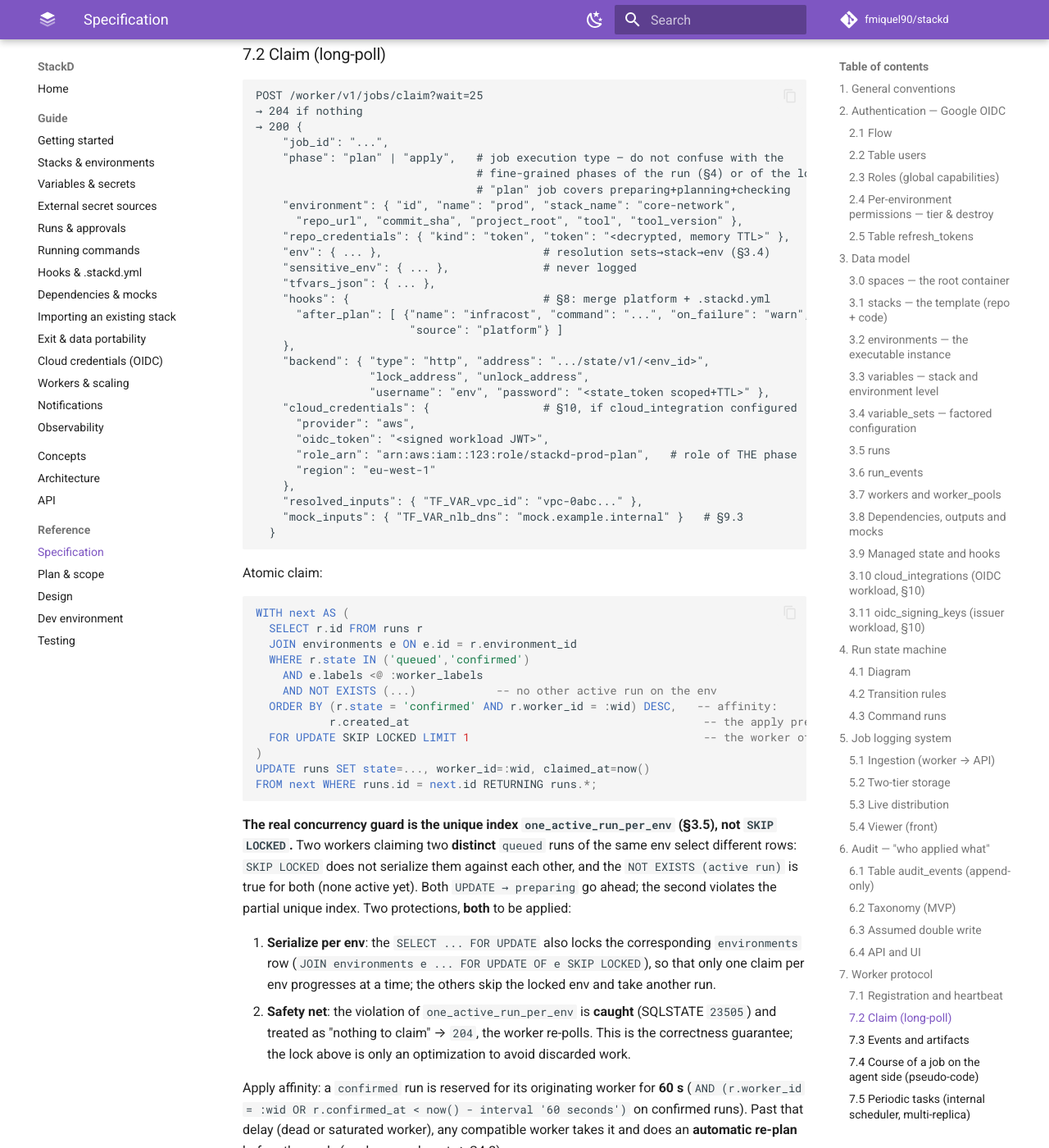
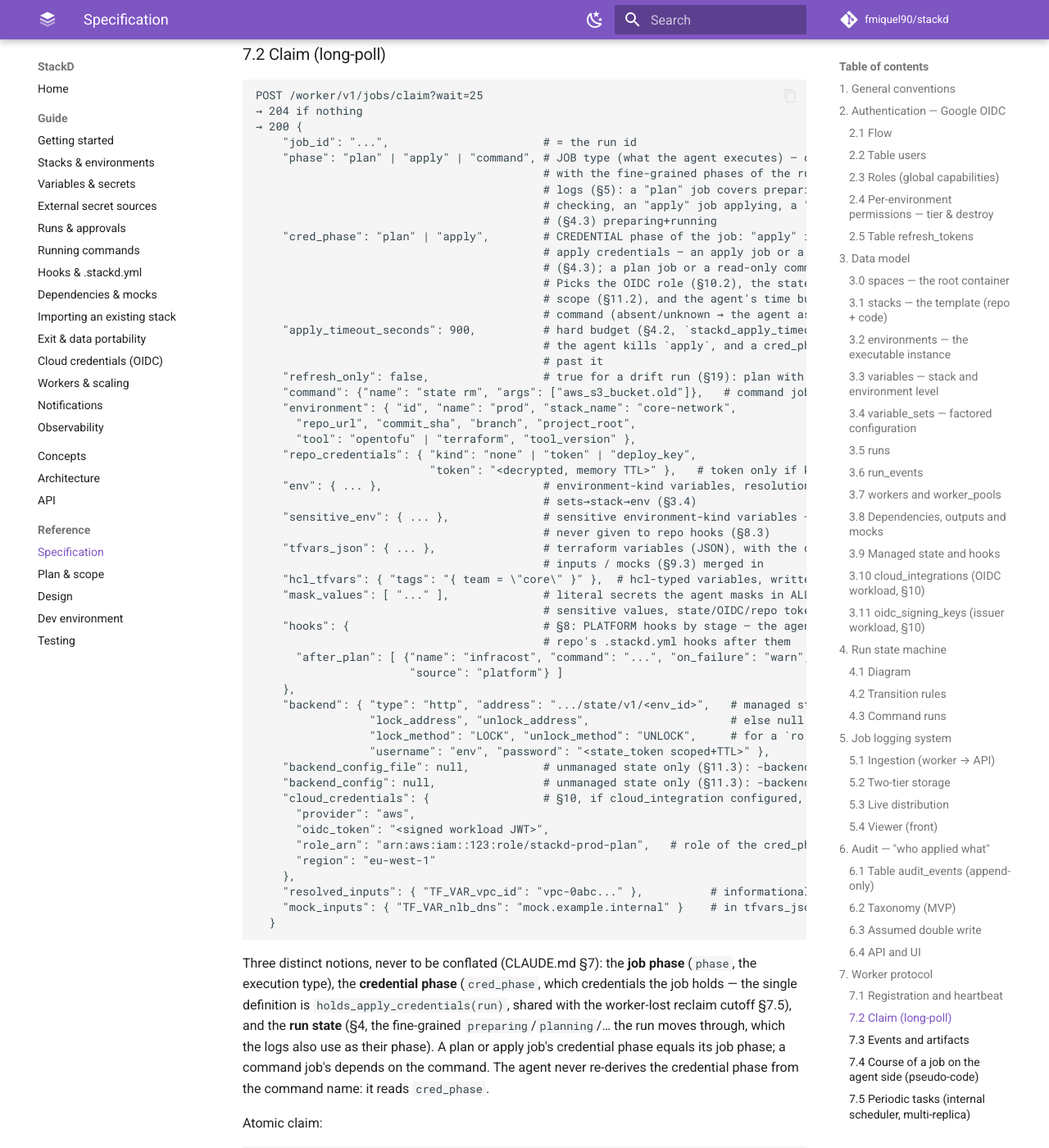
Before and after one commit to fmiquel90/stackd, an MkDocs documentation site: the page built from docs/SPECS.md, in a window 1280 px wide and 1400 px high, scrolled down 16049 px. Shown: the whole window at 82% size. Built offline with MkDocs 1.6.1 and Material for MkDocs 9.7.7, drawn with Linux system fonts in a browser that asks for light colours; comment, search, counter and statistics services are not loaded; some of the changed text lies outside the part shown.

Commit message:
docs(specs): document the full claim payload and per-job state scopes
Section 7.2 now lists every field that build_job_payload sends: phase
including command, cred_phase, apply_timeout_seconds, refresh_only,
command, hcl_tfvars, mask_values, the backend block (with no lock keys
for ro), backend_config_file/backend_config and the informational
resolved_inputs/mock_inputs. It also keeps the job phase, the
credential phase and the run state explicitly apart.

Section 11.2 documents the ro/plan/rw token scopes: which job gets
which scope, and which endpoints each scope may call.

Co-Authored-By: Claude Opus 5.5 <noreply@anthropic.com>
Claude-Session: https://claude.ai/code/session_01GnPDxipMbvu5Jz99ykzK9t

````diff
--- a/docs/SPECS.md
+++ b/docs/SPECS.md
@@ -530,33 +530,60 @@ Heartbeat = downstream command channel. No incoming connection. **In-flight coun
 POST /worker/v1/jobs/claim?wait=25
 → 204 if nothing
 → 200 {
-    "job_id": "...",
-    "phase": "plan" | "apply",   # job execution type — do not confuse with the
-                                 # fine-grained phases of the run (§4) or of the logs (§5): a
-                                 # "plan" job covers preparing+planning+checking
+    "job_id": "...",                       # = the run id
+    "phase": "plan" | "apply" | "command", # JOB type (what the agent executes) — do not confuse
+                                           # with the fine-grained phases of the run (§4) or of the
+                                           # logs (§5): a "plan" job covers preparing+planning+
+                                           # checking, an "apply" job applying, a "command" job
+                                           # (§4.3) preparing+running
+    "cred_phase": "plan" | "apply",        # CREDENTIAL phase of the job: "apply" iff it holds
+                                           # apply credentials — an apply job or a MUTATING command
+                                           # (§4.3); a plan job or a read-only command → "plan".
+                                           # Picks the OIDC role (§10.2), the state-token TTL and
+                                           # scope (§11.2), and the agent's time budget for a
+                                           # command (absent/unknown → the agent assumes "apply")
+    "apply_timeout_seconds": 900,          # hard budget (§4.2, `stackd_apply_timeout_seconds`):
+                                           # the agent kills `apply`, and a cred_phase=apply command,
+                                           # past it
+    "refresh_only": false,                 # true for a drift run (§19): plan with -refresh-only
+    "command": {"name": "state rm", "args": ["aws_s3_bucket.old"]},   # command jobs only, else null
     "environment": { "id", "name": "prod", "stack_name": "core-network",
-      "repo_url", "commit_sha", "project_root", "tool", "tool_version" },
-    "repo_credentials": { "kind": "token", "token": "<decrypted, memory TTL>" },
-    "env": { ... },                        # resolution sets→stack→env (§3.4)
-    "sensitive_env": { ... },              # never logged
-    "tfvars_json": { ... },
-    "hooks": {                             # §8: merge platform + .stackd.yml
+      "repo_url", "commit_sha", "branch", "project_root",
+      "tool": "opentofu" | "terraform", "tool_version" },
+    "repo_credentials": { "kind": "none" | "token" | "deploy_key",
+                          "token": "<decrypted, memory TTL>" },   # token only if kind≠none and set
+    "env": { ... },                        # environment-kind variables, resolution
+                                           # sets→stack→env (§3.4)
+    "sensitive_env": { ... },              # sensitive environment-kind variables — never logged,
+                                           # never given to repo hooks (§8.3)
+    "tfvars_json": { ... },                # terraform variables (JSON), with the dependency
+                                           # inputs / mocks (§9.3) merged in
+    "hcl_tfvars": { "tags": "{ team = \"core\" }" },  # hcl-typed variables, written verbatim (§3.4)
+    "mask_values": [ "..." ],              # literal secrets the agent masks in ALL logs (§5.1):
+                                           # sensitive values, state/OIDC/repo tokens
+    "hooks": {                             # §8: PLATFORM hooks by stage — the agent appends the
+                                           # repo's .stackd.yml hooks after them
       "after_plan": [ {"name": "infracost", "command": "...", "on_failure": "warn",
                        "source": "platform"} ]
     },
-    "backend": { "type": "http", "address": ".../state/v1/<env_id>",
-                 "lock_address", "unlock_address",
+    "backend": { "type": "http", "address": ".../state/v1/<env_id>",   # managed state (§11),
+                 "lock_address", "unlock_address",                     # else null; no lock_* keys
+                 "lock_method": "LOCK", "unlock_method": "UNLOCK",     # for a `ro` token (§11.2)
                  "username": "env", "password": "<state_token scoped+TTL>" },
-    "cloud_credentials": {                 # §10, if cloud_integration configured
+    "backend_config_file": null,           # unmanaged state only (§11.3): -backend-config=<file>
+    "backend_config": null,                # unmanaged state only (§11.3): -backend-config=k=v
+    "cloud_credentials": {                 # §10, if cloud_integration configured, else null
       "provider": "aws",
       "oidc_token": "<signed workload JWT>",
-      "role_arn": "arn:aws:iam::123:role/stackd-prod-plan",   # role of THE phase
+      "role_arn": "arn:aws:iam::123:role/stackd-prod-plan",   # role of the cred_phase
       "region": "eu-west-1"
     },
-    "resolved_inputs": { "TF_VAR_vpc_id": "vpc-0abc..." },
-    "mock_inputs": { "TF_VAR_nlb_dns": "mock.example.internal" }   # §9.3
+    "resolved_inputs": { "TF_VAR_vpc_id": "vpc-0abc..." },          # informational: already
+    "mock_inputs": { "TF_VAR_nlb_dns": "mock.example.internal" }    # in tfvars_json (§9.3)
   }
 ```
+
+Three distinct notions, never to be conflated (CLAUDE.md §7): the **job phase** (`phase`, the execution type), the **credential phase** (`cred_phase`, which credentials the job holds — the single definition is `holds_apply_credentials(run)`, shared with the worker-lost reclaim cutoff §7.5), and the **run state** (§4, the fine-grained `preparing`/`planning`/… the run moves through, which the logs also use as their phase). A plan or apply job's credential phase equals its job phase; a command job's depends on the command. The agent never re-derives the credential phase from the command name: it reads `cred_phase`.
 
 Atomic claim:
 
@@ -892,19 +919,27 @@ terraform ──(backend "http")──▶ API Stackd ──(boto3, SSE-KMS)─
                                     └─▶ Postgres: state_versions, state_locks, audit
 ```
 
-S3 for the bytes, HTTP for the interface: per-run scoped tokens without distributed AWS credentials, visible locking, audit, refusal of a regressive serial.
+S3 for the bytes, HTTP for the interface: per-job scoped tokens (§11.2) without distributed AWS credentials, visible locking, audit, refusal of a regressive serial.
 
 ### 11.2 Endpoints
 
 | Method | Endpoint | Behavior |
 |---|---|---|
-| `GET` | `/state/v1/{env_id}` | 200 + latest state, 404 otherwise |
-| `POST` | `/state/v1/{env_id}?ID=<lock_id>` | verifies lock, refuses regressive serial (409), **403** once the token's run is no longer active, upload S3, `state_version` linked to the run, audit |
-| `LOCK` | `/state/v1/{env_id}/lock` | 200 or **423** + holder; **403** once the token's run is no longer active |
-| `UNLOCK` | `/state/v1/{env_id}/lock` | requires `rw` scope (a `ro` proposed-run token never locks); verifies lock_id; still allowed after the run ended |
+| `GET` | `/state/v1/{env_id}` | any scope; 200 + latest state, 404 otherwise |
+| `POST` | `/state/v1/{env_id}?ID=<lock_id>` | **`rw` scope only**; verifies lock, refuses regressive serial (409), **403** once the token's run is no longer active, upload S3, `state_version` linked to the run, audit |
+| `LOCK` | `/state/v1/{env_id}/lock` | `plan` or `rw` scope; 200 or **423** + holder; **403** once the token's run is no longer active — and, for a `plan` token, once its run has left the plan phase |
+| `UNLOCK` | `/state/v1/{env_id}/lock` | `plan` or `rw` scope (a `ro` token never locks); verifies lock_id; still allowed after the run ended |
 | `DELETE` | `/state/v1/{env_id}` | admin, soft-delete, audited |
 
-Auth: Basic, password = JWT scoped `{env_id, run_id, scope, exp}`. Scope `ro` for proposed runs. `exp`: the apply window (`apply_reclaim_window_seconds`, §3.7) for a job holding apply credentials (an apply, or a mutating command run §4.3), 6 h otherwise.
+Auth: Basic, password = JWT `{env_id, run_id, scope, typ: "state", iat, exp}`, minted at the claim (§7.2) for **one job**, not for the whole run. Its `scope` is fixed at mint time from the job, so a run's plan token and its apply token are different tokens with different rights:
+
+| Scope | Minted for | May call |
+|---|---|---|
+| `ro` | a **proposed** run's plan job (PR plan, drift §19) and a **read-only command** job (`output`, `show`, `state list/show`, `validate`, `providers`, §4.3) | `GET` only. Its `backend` block carries **no** `lock_address`/`unlock_address`, so tofu's http backend never locks (a `LOCK` would get 403); these commands never lock anyway |
+| `plan` | the **plan job** of a `tracked`/`destroy` run (`cred_phase = plan`) | `GET`, `LOCK` (only while the run is `preparing`/`planning`/`checking`), `UNLOCK` — **never `POST`**: `tofu plan`, `-refresh-only` included, takes the lock but never persists state |
+| `rw` | a job **holding apply credentials** (`cred_phase = apply`): an **apply** job or a **mutating command** job (§4.3); and the run-less import session (§11.4) | `GET`, `LOCK`, `UNLOCK`, `POST` |
+
+Only an `rw` token writes state: no plan, not even with a leaked or stale plan token, can write state, including during that same run's apply. A plan token cannot take the lock from under that apply either. `exp`: the apply window (`apply_reclaim_window_seconds`, §3.7) for an `rw` job token, 6 h for `ro`/`plan`; 30 min for an import session.
 
 A **run-scoped** token writes state (`POST`) or takes the lock (`LOCK`) only while its run is active: once the run is terminal (e.g. failed as `worker_lost` and its env handed to the next run), a partitioned worker's still-unexpired token gets **403** (defense in depth on top of the TTL). `UNLOCK` stays allowed, so a reclaimed run can still release the lock it holds. Run-less import-session tokens (§11.4) are unaffected — bounded by their own short TTL.
 
````
